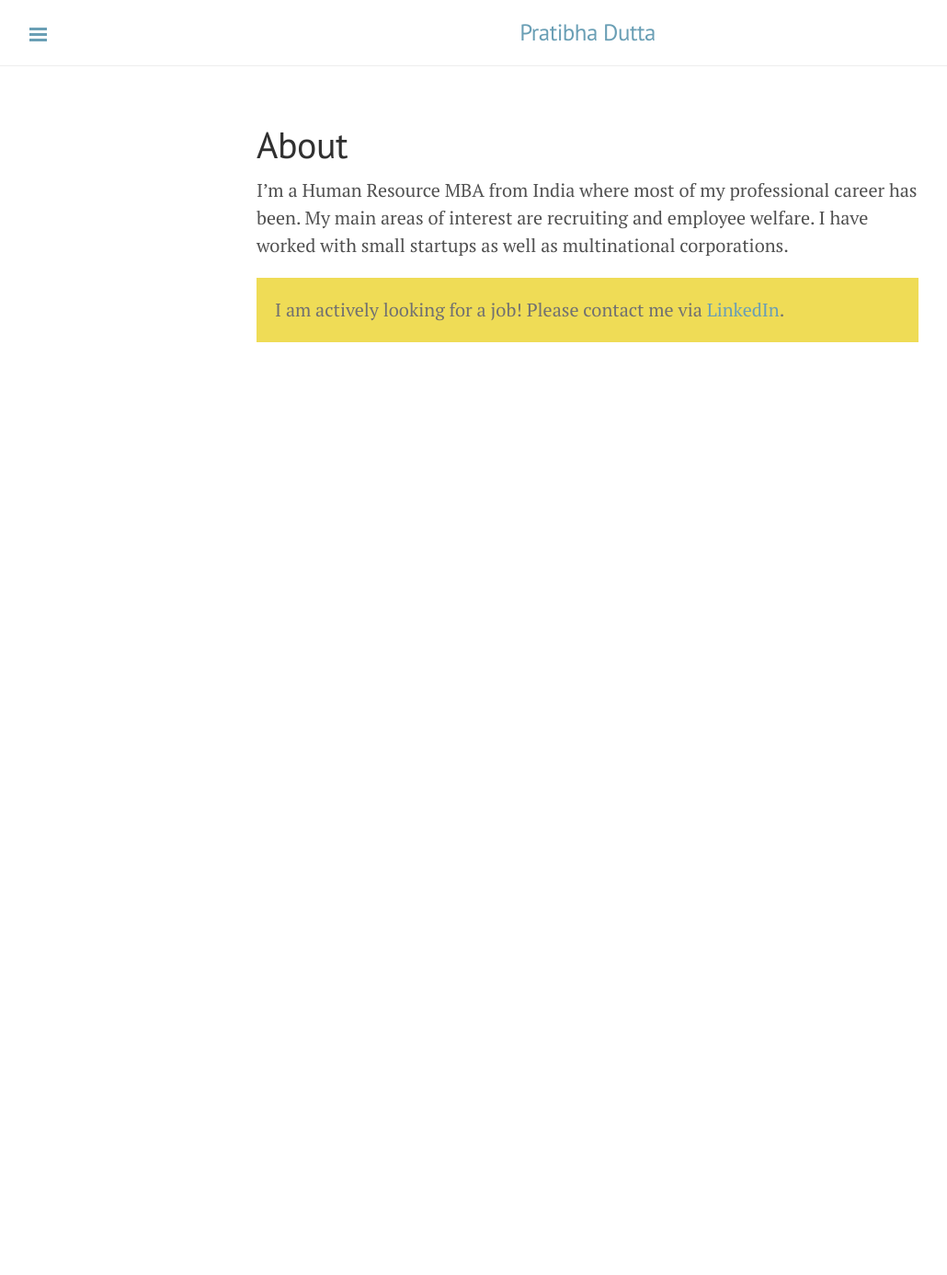
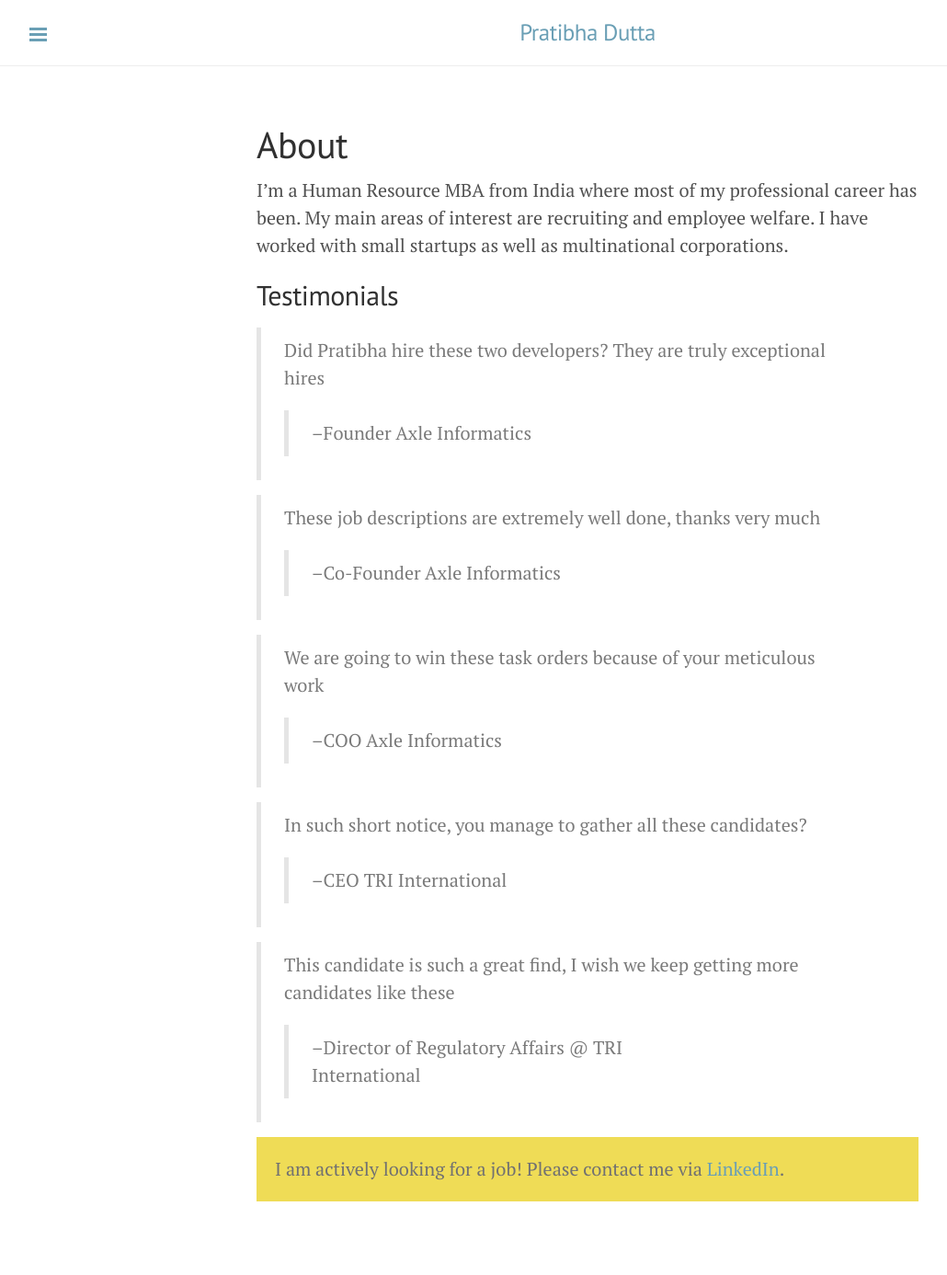
Before and after one commit to ishankapoor/pratibhadutta, a Jekyll site: the page built from about.md, in a window 1280 px wide. Shown: the whole page at 92% size, without its empty margins (1-1031 px from the left). Built offline with Jekyll 4.4.1, drawn with Linux system fonts in a browser that asks for light colours; before the commit the page ends 900 px from its top, so only the background shows below that.

Commit message:
testimonials
testimonials

```diff
--- a/about.md
+++ b/about.md
@@ -4,6 +4,23 @@ title: About
 ---
 I'm a Human Resource MBA from India where most of my professional career has been. My main areas of interest are recruiting and employee welfare. I have worked with small startups as well as multinational corporations.
 
+## Testimonials
+
+> Did Pratibha hire these two developers? They are truly exceptional hires
+>> --Founder Axle Informatics
+
+> These job descriptions are extremely well done, thanks very much
+>> --Co-Founder Axle Informatics
+
+> We are going to win these task orders because of your meticulous work
+>> --COO Axle Informatics
+
+> In such short notice, you manage to gather all these candidates?
+>> --CEO TRI International
+
+> This candidate is such a great find, I wish we keep getting more candidates like these
+>> --Director of Regulatory Affairs @ TRI International
+
 <p class="available">
   I am actively looking for a job! Please contact me via <a href="https://www.linkedin.com/in/pratibhadutta">LinkedIn</a>.
 </p>
```
